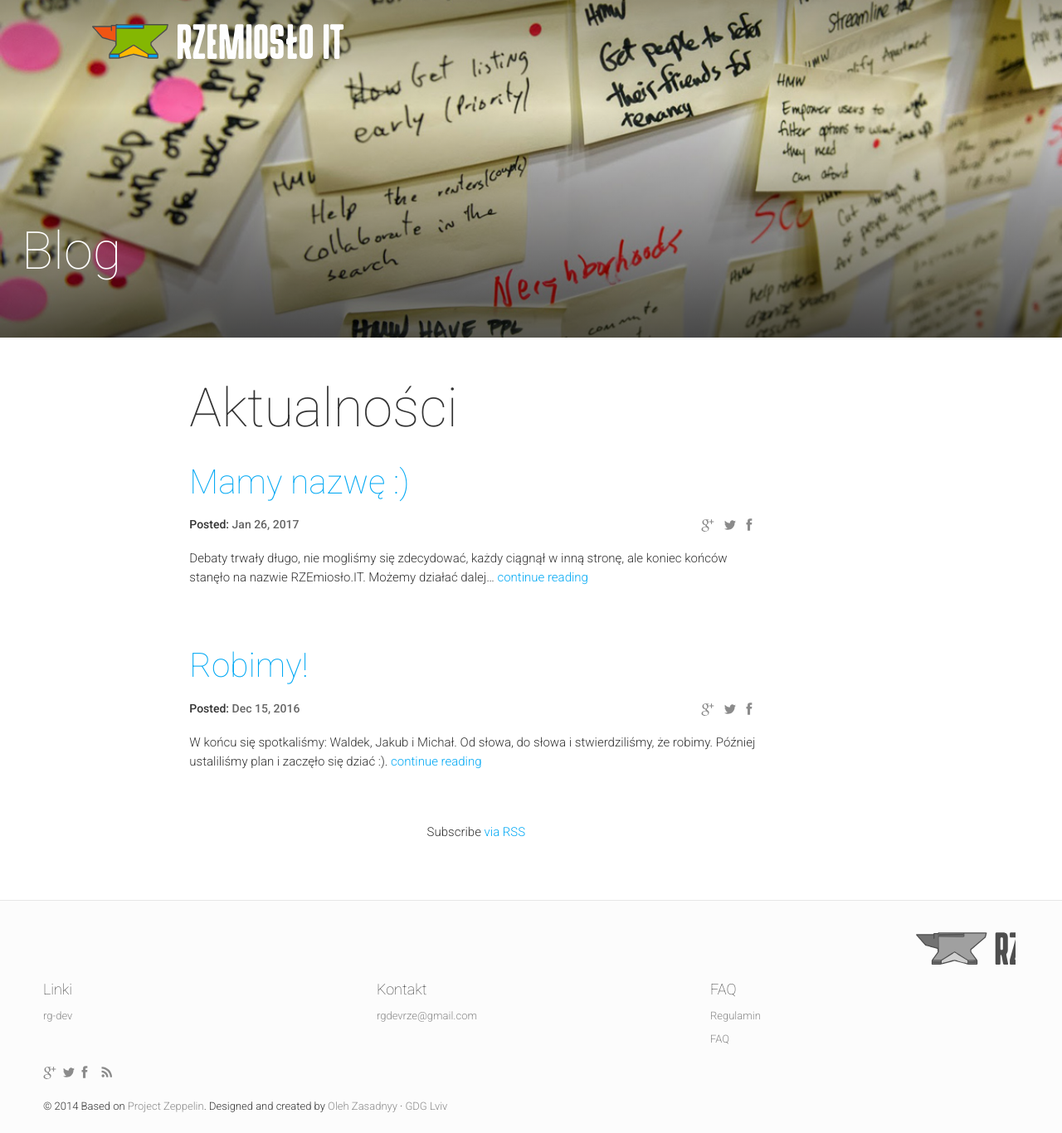
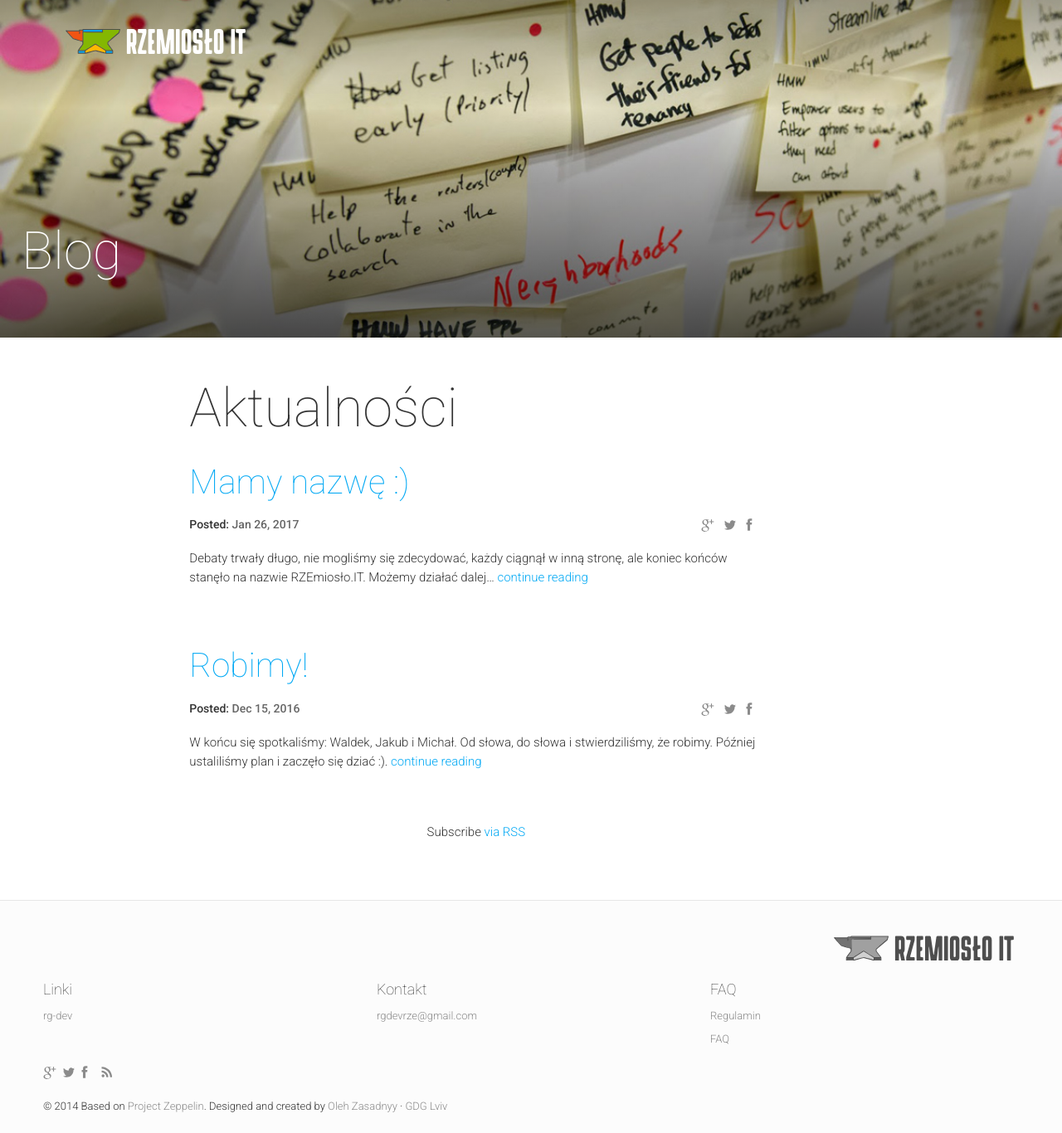
Before and after one commit to rzemioslo-it/rzemioslo-it.github.io, a Jekyll site: the page built from blog.html, in a window 1280 px wide and 1366 px high. Shown: the whole window at 83% size. Built offline with Jekyll 4.4.1, drawn with Linux system fonts in a browser that asks for light colours; nearby versions of some CDN libraries; comment, search, counter and statistics services are not loaded.

Commit message:
Logo - improve size and position

```diff
--- a/_sass/partials/_footer.scss
+++ b/_sass/partials/_footer.scss
@@ -35,8 +35,8 @@ $footer-links-color: #8b8b8b;
     }
 }
 .logo-footer {
-    width: 185px;
+    width: 435px;
     height: 60px;
     margin: -13px -13px 0;
-    transform: scale(.65);
+    transform: scale(.5) translateX(150px);
 }
--- a/_sass/partials/_navigation.scss
+++ b/_sass/partials/_navigation.scss
@@ -42,10 +42,10 @@ $nav-scroll-color-hover: rgba(0, 0, 0, .8);
         width: 435px;
         height: 60px;
         margin-right: 20px;
-        transform: scale(.7);
+        transform: scale(.5) translateX(-150px);
         vertical-align: middle;
          @media (max-width: 767px) {
-            transform: scale(.6);
+            transform: scale(.5) translateX(-150px);
         }
     }
 }
@@ -53,7 +53,7 @@ $nav-scroll-color-hover: rgba(0, 0, 0, .8);
     width: 435px;
     height: 60px;
     margin: 8px 20px 0 -10px;
-    transform: scale(.6);
+    transform: scale(.5) translateX(-150px);
     vertical-align: middle;
 }
 nav {
```
Also changed, not shown: css/main.css.
